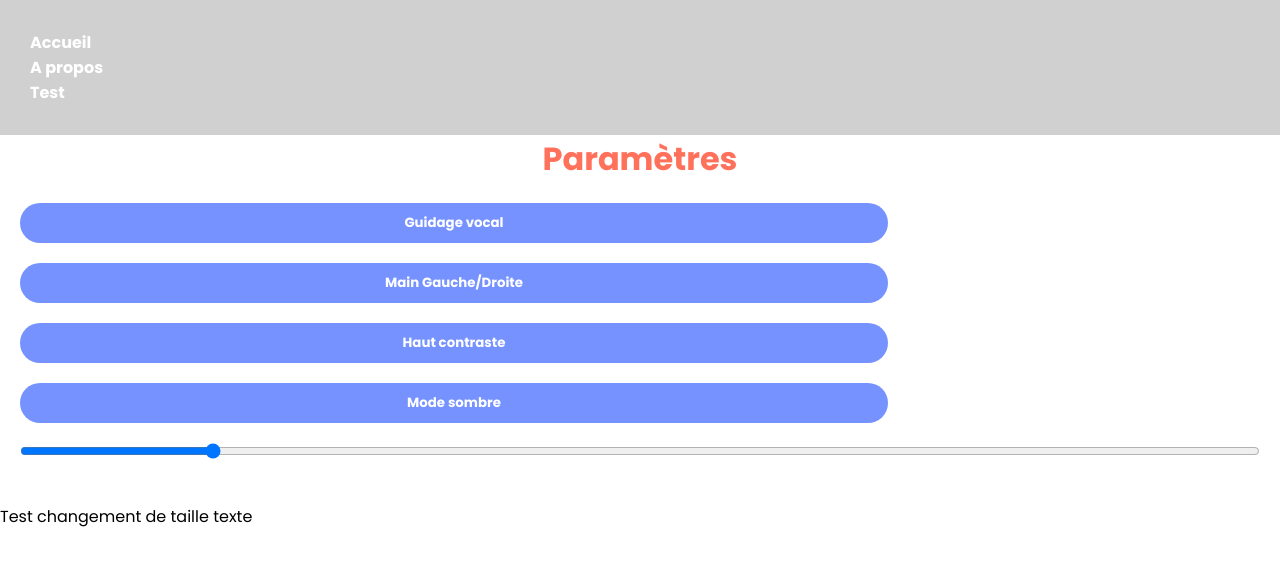
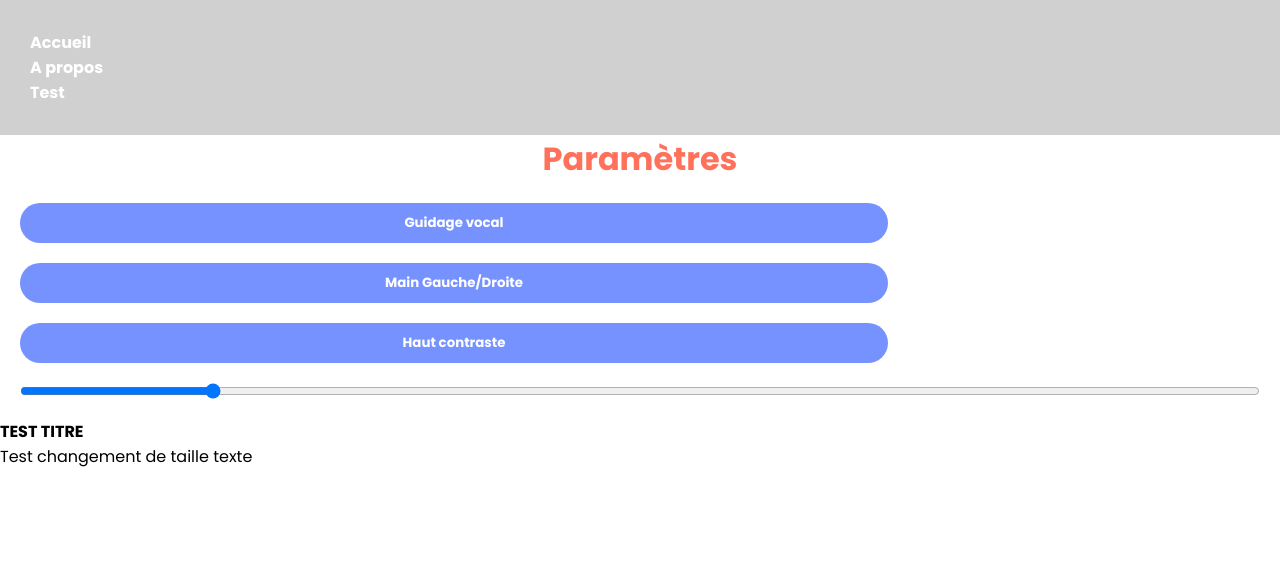
Before and after one commit to Oumarjalloh/projet_mobilite, a Vue app: page /param in a window 1280 px wide. Shown: the top 566 px of the page. Built offline with nearby package versions, Linux system fonts and the light colour scheme.

Commit message:
modif taille texte

```diff
--- a/src/App.vue
+++ b/src/App.vue
@@ -1,5 +1,5 @@
 <template>
-  <div>
+  <div :style="{fontSize: changeSize}">
     <nav>
       <ul v-if="!isMobile">
         <li @click="toggleDropdown"><router-link to="/">Accueil</router-link></li>
@@ -8,7 +8,7 @@
       </ul>
       <template  v-else>
         <div class="menu-mobile">
-									<h2>Mia</h2>
+									<h2 >Mia</h2>
 									<div class="test" >
 										<div class="screen_menu_hamburger" @click="toggleDropdown"></div>
 										<ul v-if="showDropdown">
@@ -46,7 +46,12 @@ export default {
     toggleDropdown() {
       this.showDropdown = !this.showDropdown;
     },
+  },
+		computed: {
+  changeSize: function(){
+   return this.fontSize + "px";
   }
+ }
 };
 
 </script>
--- a/src/views/ParamView.vue
+++ b/src/views/ParamView.vue
@@ -4,12 +4,13 @@
  <button @click="fontSize += 3"> <span>Guidage vocal</span></button>
  <button> <span>Main Gauche/Droite</span></button>
  <button> <span>Haut contraste</span></button>
- <button> <span>Mode sombre</span></button>
  <input type="range" min="1" max="100" v-model='fontSize'>
 
 </div>
-<span>{{ fontSize }}</span>
+<h2 :style="{fontSize: changeSize}">TEST TITRE</h2>
 <p :style="{fontSize: changeSize}">Test changement de taille texte</p>
+
+
 </template>
 <script>
 export default {
@@ -33,6 +34,9 @@ h1{
  text-align: center;
  color: #FF715B;
 }
+h2{
+ color: var(--color-text);
+}
 .container-param{
  display: grid;
  align-items: center;
@@ -52,5 +56,6 @@ span {
 }
 p {
  font-size: 16px;
+ color: var(--color-text);
 }
 </style>
```
